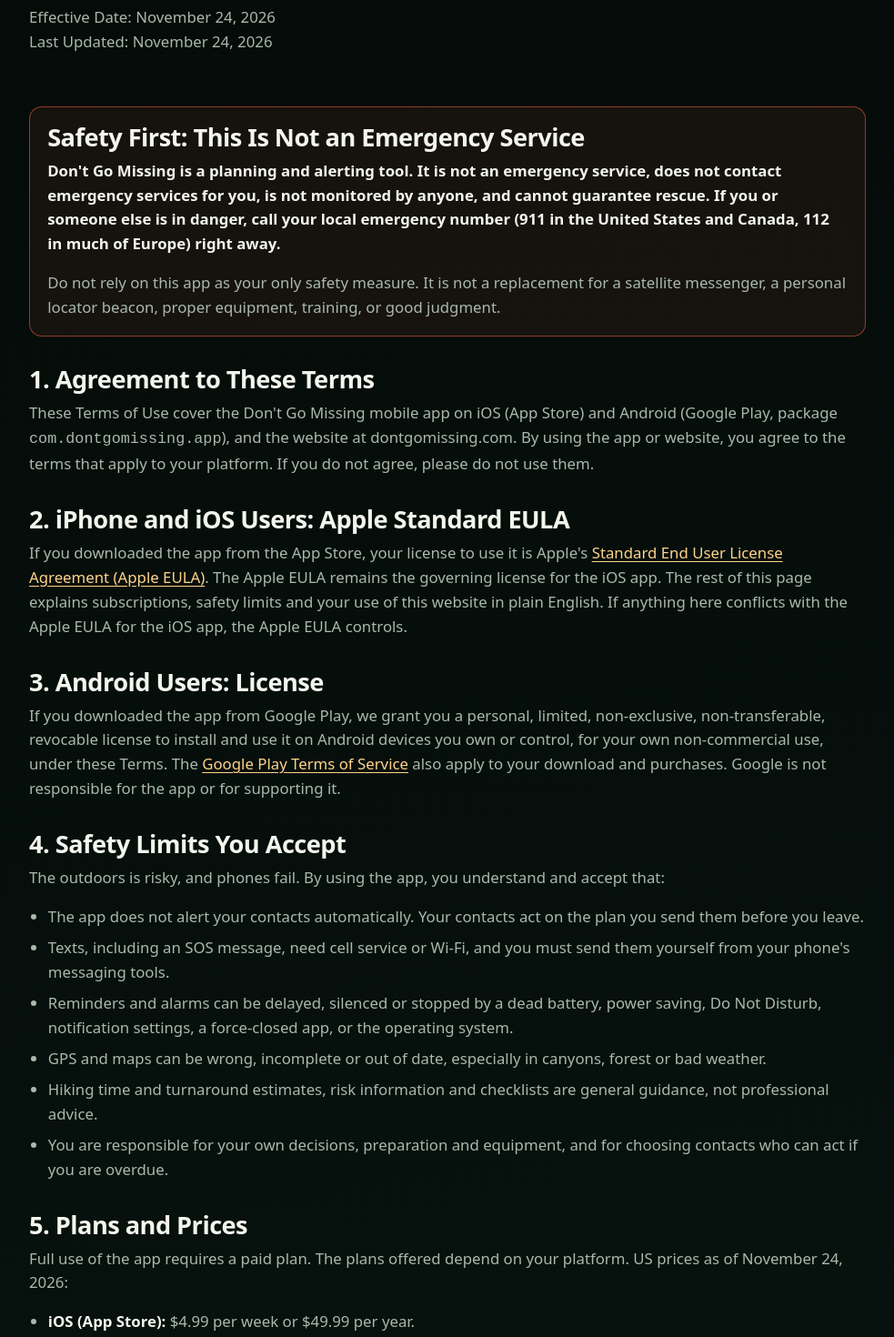
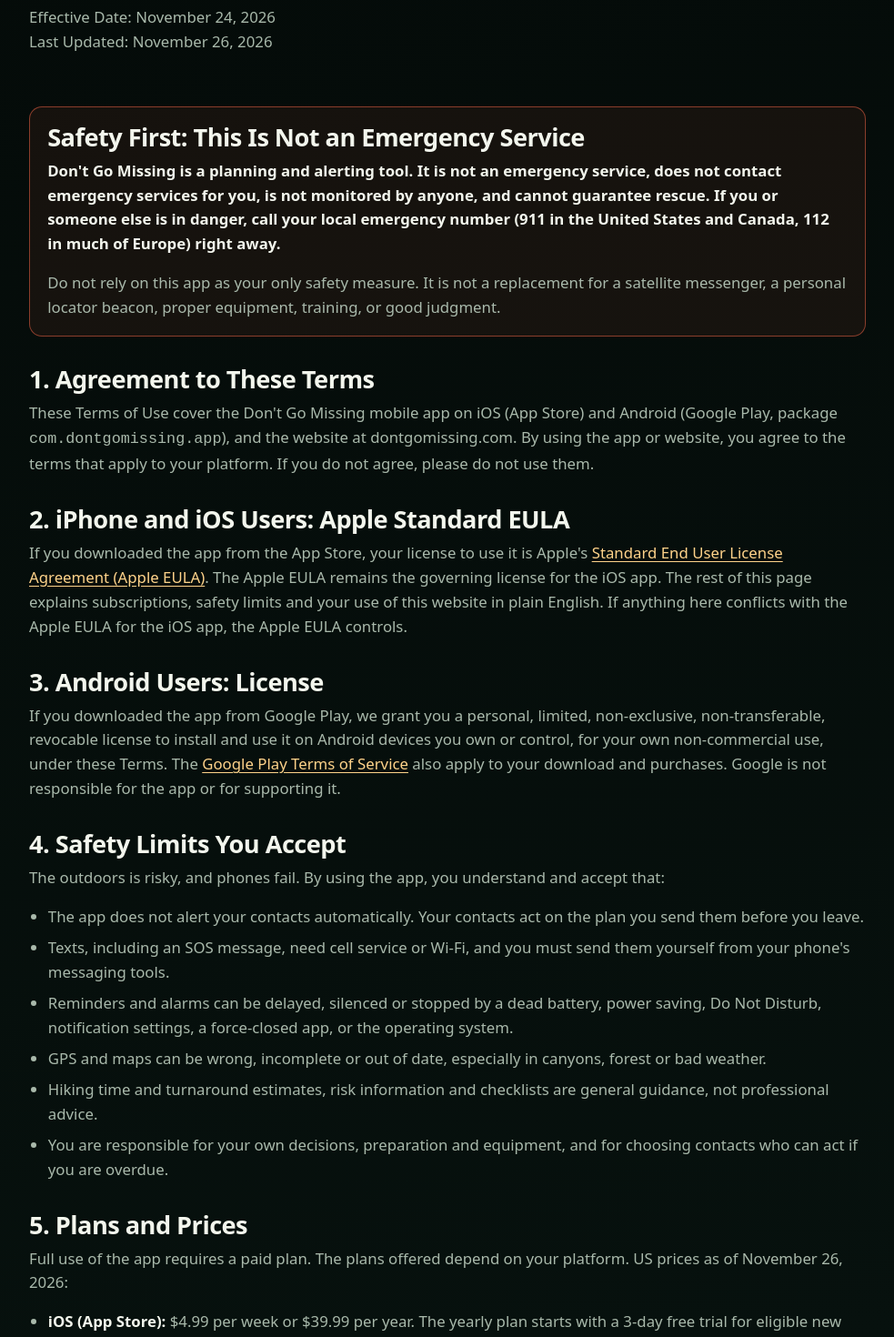
Before and after one commit to GreenGeezy/dont-go-missing-site, a plain HTML site: page terms/index.html in a window 1280 px wide. Shown: the part 330-1800 px from the top of the page at 91% size, without its empty margins (148-1131 px from the left). Drawn offline with Linux system fonts and the light colour scheme.

Commit message:
Update Terms of Use to reflect $39.99/yr iOS price and 3-day free trial

```diff
--- a/terms/index.html
+++ b/terms/index.html
@@ -21,7 +21,7 @@
     "description": "Plain-English Terms of Use for Don't Go Missing on iOS and Android: subscriptions, free trial, cancellation, refunds and safety limits.",
     "inLanguage": "en",
     "datePublished": "2026-11-24",
-    "dateModified": "2026-11-24",
+    "dateModified": "2026-11-26",
     "isPartOf": { "@id": "https://dontgomissing.com/#website" },
     "publisher": { "@id": "https://dontgomissing.com/#org" }
   }
@@ -49,7 +49,7 @@
     <section class="legal-hero">
       <p class="eyebrow">Terms of Use</p>
       <h1>Terms of Use for Don't Go Missing</h1>
-      <p>Effective Date: November 24, 2026<br>Last Updated: November 24, 2026</p>
+      <p>Effective Date: November 24, 2026<br>Last Updated: November 26, 2026</p>
     </section>
 
     <section class="legal-content">
@@ -80,15 +80,15 @@
       </ul>
 
       <h2 id="purchases">5. Plans and Prices</h2>
-      <p>Full use of the app requires a paid plan. The plans offered depend on your platform. US prices as of November 24, 2026:</p>
+      <p>Full use of the app requires a paid plan. The plans offered depend on your platform. US prices as of November 26, 2026:</p>
       <ul>
-        <li><strong>iOS (App Store):</strong> $4.99 per week or $49.99 per year.</li>
+        <li><strong>iOS (App Store):</strong> $4.99 per week or $39.99 per year. The yearly plan starts with a 3-day free trial for eligible new subscribers.</li>
         <li><strong>Android (Google Play):</strong> $4.99 per week or $39 per year. The yearly plan starts with a 7-day free trial for eligible new subscribers.</li>
       </ul>
       <p>Prices can change, and taxes and local pricing may apply. The price shown in your store's purchase screen when you buy is the one you pay.</p>
 
       <h2 id="subscriptions">6. Subscription Renewal and Cancellation</h2>
-      <p><strong>Subscriptions renew automatically</strong> at the end of each billing period, at the price then in effect, until you cancel. Payment is charged to your Apple Account or Google Play account when you confirm the purchase and at each renewal. On iOS, cancel at least 24 hours before the current period ends to avoid the next charge. On Android, cancel before your next renewal date. If you start a free trial, such as the 7-day trial on the Android yearly plan, or an introductory offer, it converts to a paid subscription at the price shown at purchase unless you cancel before it ends.</p>
+      <p><strong>Subscriptions renew automatically</strong> at the end of each billing period, at the price then in effect, until you cancel. Payment is charged to your Apple Account or Google Play account when you confirm the purchase and at each renewal. On iOS, cancel at least 24 hours before the current period ends to avoid the next charge. On Android, cancel before your next renewal date. If you start a free trial (3 days on the iOS yearly plan or 7 days on the Android yearly plan) or an introductory offer, it converts to a paid subscription at the price shown at purchase unless you cancel before it ends. Any unused portion of a free trial period is forfeited when you purchase a subscription.</p>
       <ul>
         <li><strong>Cancel on iOS:</strong> open iPhone Settings, tap your name, then Subscriptions, choose Don't Go Missing and tap Cancel Subscription. See <a href="https://support.apple.com/en-us/118428">Apple's cancellation steps</a>.</li>
         <li><strong>Cancel on Android:</strong> open Google Play, tap your profile icon, then Payments &amp; subscriptions, then Subscriptions, choose Don't Go Missing and tap Cancel subscription. See <a href="https://support.google.com/googleplay/answer/7018481">Google's cancellation steps</a>.</li>
```
